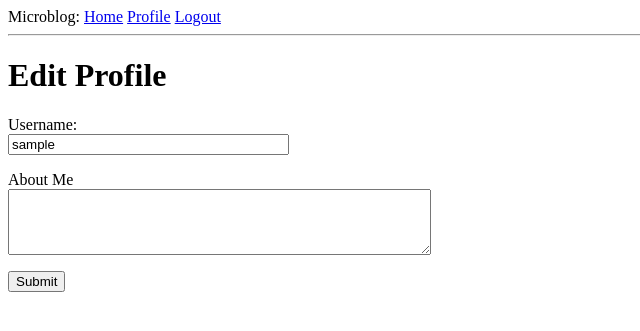
After one commit to IsaacCasDen/first-flask-apps, a Flask app: page /edit_profile in a window 1280 px wide. The commit adds this page. Shown: the top 331 px of the page, without its empty margins (0-640 px from the left). Run offline with Flask 2, Linux system fonts and the light colour scheme; the visitor is signed in with stand-in values (Sample User, id 1); data comes from the database, SQL or seed files in the repository.

Commit message:
added gravatar profile picture, last_seen, and about_me to user class

```diff
--- a/microblog/app/forms.py
+++ b/microblog/app/forms.py
@@ -1,6 +1,6 @@
 from flask_wtf import FlaskForm
-from wtforms import StringField, PasswordField, BooleanField, SubmitField
-from wtforms.validators import DataRequired, ValidationError, Email, EqualTo
+from wtforms import StringField, PasswordField, BooleanField, SubmitField,TextAreaField
+from wtforms.validators import DataRequired, ValidationError, Email, EqualTo, Length
 from app.models import User
 
 class LoginForm(FlaskForm):
@@ -25,3 +25,8 @@ class RegistrationForm(FlaskForm):
         user = User.query.filter_by(email=email.data).first()
         if user is not None:
             raise ValidationError('Please use a different email address.')
+
+class EditProfileForm(FlaskForm):
+    username=StringField('Username:',validators=[DataRequired()])
+    about_me=TextAreaField('About Me',validators=[Length(min=0,max=140)])
+    submit=SubmitField('Submit')
--- a/microblog/app/models.py
+++ b/microblog/app/models.py
@@ -2,13 +2,22 @@ from werkzeug.security import generate_password_hash, check_password_hash
 from datetime import datetime
 from app import db, login
 from flask_login import UserMixin
+from hashlib import md5
 
 class User(UserMixin, db.Model):
     id=db.Column(db.Integer, primary_key=True)
     username=db.Column(db.String(64), index=True, unique=True)
     email=db.Column(db.String(120), index=True, unique=True)
     password_hash = db.Column(db.String(120))
+    about_me=db.Column(db.String(140))
+    last_seen = db.Column(db.DateTime, default=datetime.utcnow)
     posts = db.relationship('Post', backref='author', lazy='dynamic')
+
+    def avatar(self,size):
+        digest = md5(self.email.lower().encode('utf-8')).hexdigest()
+        return 'https://www.gravatar.com/avatar/{}?d=identicon&s={}'.format(
+            digest,size
+        )
 
     def set_password(self, password):
         self.password_hash=generate_password_hash(password)
--- a/microblog/app/routes.py
+++ b/microblog/app/routes.py
@@ -1,9 +1,16 @@
 from flask import render_template, flash, redirect, url_for, request
 from app import app, db
-from app.forms import LoginForm, RegistrationForm
+from app.forms import LoginForm, RegistrationForm, EditProfileForm
 from app.models import User
+from datetime import datetime
 from flask_login import current_user, login_user, logout_user, login_required
 from werkzeug.urls import url_parse
+
+@app.before_request
+def before_request():
+    if current_user.is_authenticated:
+        current_user.last_seen=datetime.utcnow()
+        db.session.commit()
 
 @app.route('/')
 @app.route('/index')
@@ -59,3 +66,28 @@ def login():
 def logout():
     logout_user()
     return redirect(url_for('index'))
+
+@app.route('/user/<username>')
+@login_required
+def user(username):
+    user=User.query.filter_by(username=username).first_or_404()
+    posts=[
+        {'author':user,'body':'Test post #1'},
+        {'author':user,'body':'Test post #2'}
+    ]
+    return render_template('user.html',user=user,posts=posts)
+
+@app.route('/edit_profile',methods=['GET','POST'])
+@login_required
+def edit_profile():
+    form=EditProfileForm()
+    if form.validate_on_submit():
+        current_user.username=form.username.data
+        current_user.about_me=form.about_me.data
+        db.session.commit()
+        flash('Your changes have been saved.')
+        return redirect(url_for('edit_profile'))
+    elif request.method=='GET':
+        form.username.data=current_user.username
+        form.about_me.data=current_user.about_me
+    return render_template('edit_profile.html',title='Edit Profile',form=form)
--- /dev/null
+++ b/microblog/app/templates/_post.html
@@ -0,0 +1,6 @@
+<table>
+    <tr valign="top">
+        <td><img src="{{post.author.avatar(36)}}"></td>
+        <td>{{post.author.username}} says: <b>{{post.body}}</b></td>
+    </tr>
+</table>
--- a/microblog/app/templates/base.html
+++ b/microblog/app/templates/base.html
@@ -13,6 +13,7 @@
             {%if current_user.is_anonymous%}
             <a href="{{url_for('login')}}">Login</a>
             {%else%}
+            <a href="{{url_for('user',username=current_user.username)}}">Profile</a>
             <a href="{{url_for('logout')}}">Logout</a>
             {%endif%}
         </div>
--- /dev/null
+++ b/microblog/app/templates/edit_profile.html
@@ -0,0 +1,22 @@
+{%extends "base.html"%}
+{%block content%}
+<h1>Edit Profile</h1>
+<form action="" method="POST">
+    {{form.hidden_tag()}}
+    <p>
+        {{form.username.label}}<br>
+        {{form.username(size=32)}}<br>
+        {%for error in form.username.errors%}
+        <span style="color:red;">[{{error}}]</span>
+        {%endfor%}
+    </p>
+    <p>
+        {{form.about_me.label}}<br>
+        {{form.about_me(cols=50,rows=4)}}<br>
+        {%for error in form.about_me.errors%}
+        <span style="color:red;">[{{error}}]</span>
+        {%endfor%}
+    </p>
+    <pr>{{form.submit()}}</pr>
+</form>
+{%endblock%}
```
Also changed, not shown: microblog/app/templates/user.html (added, +19 -0 lines), microblog/migrations/versions/c37ef4d227d9_new_fields_in_user_model.py (added, +30 -0 lines).
